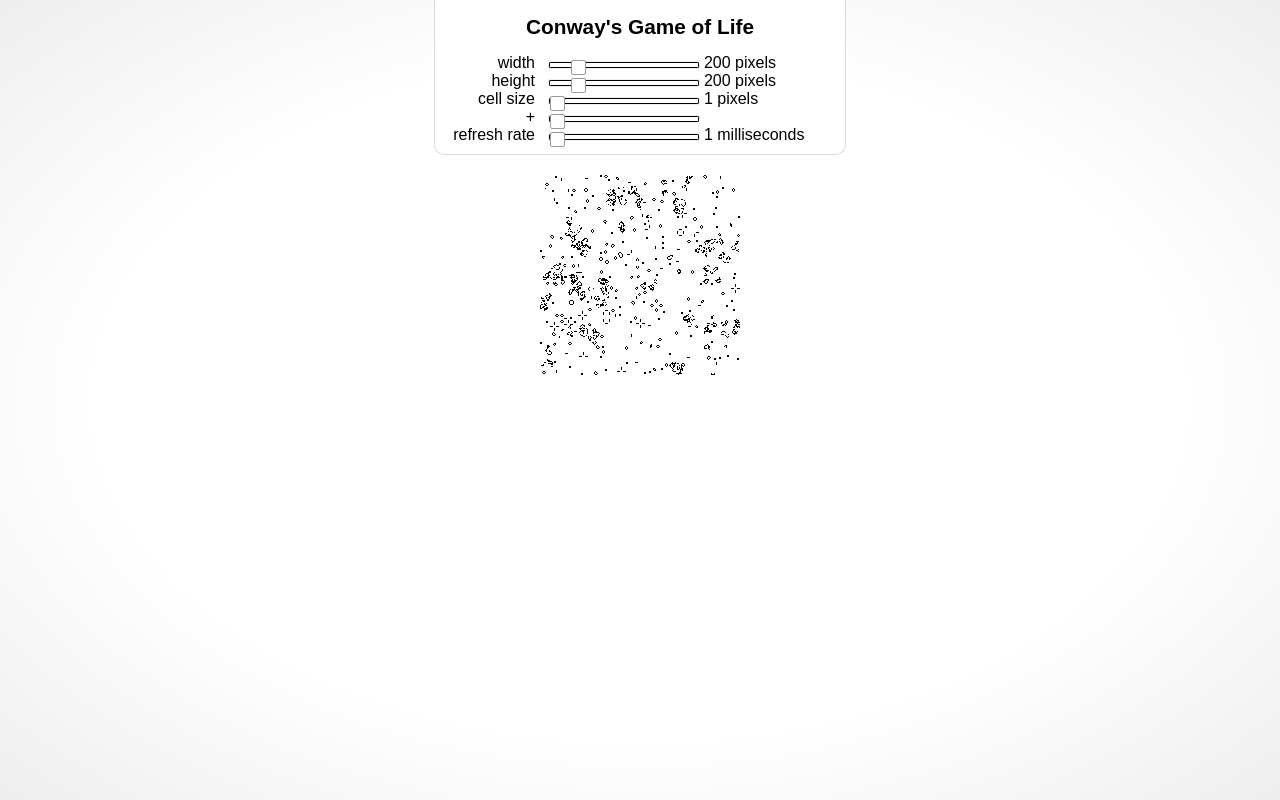
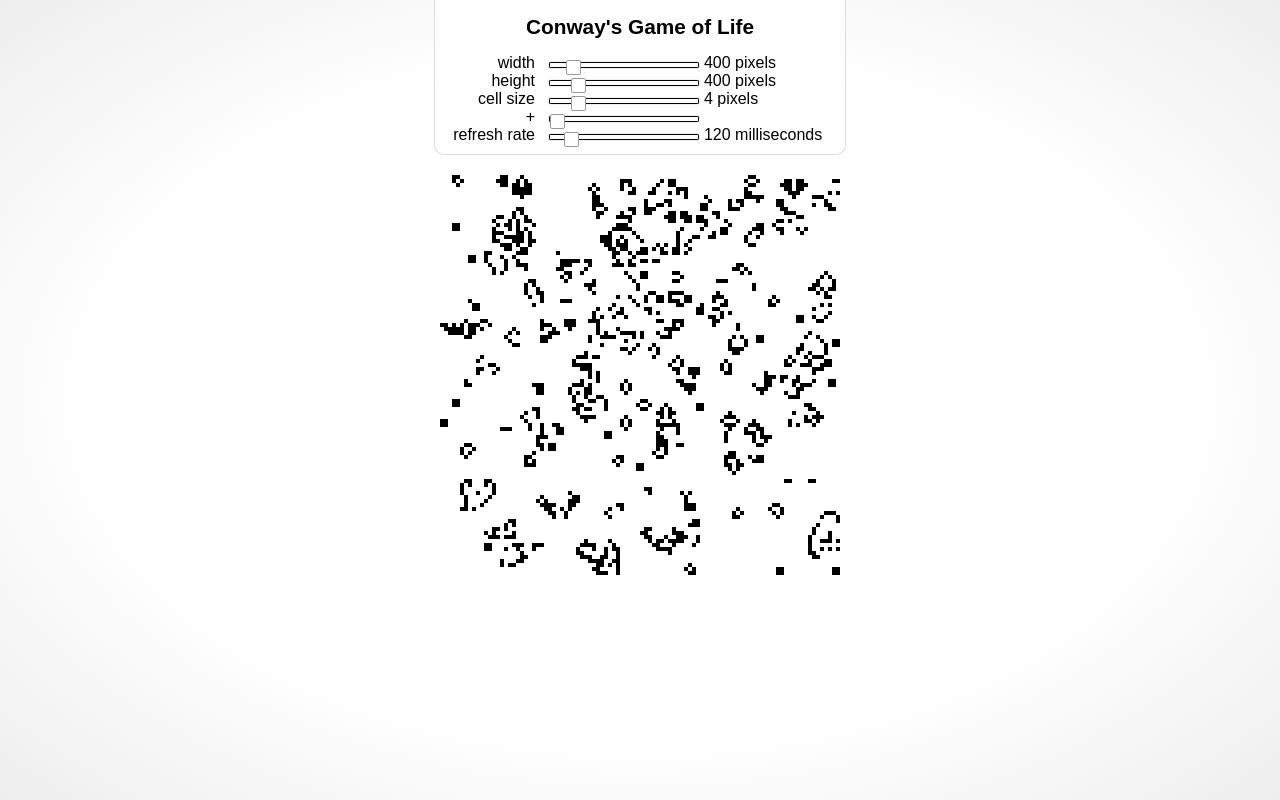
Before and after one commit to emilng/conways-game-of-life, a plain HTML site: page index.html in a window 1280 px wide. Drawn offline with Linux system fonts and the light colour scheme.

Commit message:
update to reasonable starting values

```diff
--- a/index.html
+++ b/index.html
@@ -40,7 +40,7 @@
           <div class="slider-display" id="js-refresh-rate-display"></div><span id="js-refresh-units"> milliseconds</span>
         </div>
       </div>
-      <canvas id="js-stage" width="200" height="200" />
+      <canvas id="js-stage" width="400" height="400" />
     </div>
 		<script type="text/javascript" src="main.js"></script>
 	</body>
--- a/main.js
+++ b/main.js
@@ -1,13 +1,21 @@
+
+/*
+reset button
+choose reasonable starting values
+link to description or wikipedia article
+favicon - http://realfavicongenerator.net/
+follow, tweet, github star, fork
+*/
 
 var data = {
   canvas: null,
   ctx: null,
   width: null,
   height: null,
-  scaledWidth: 200,
-  scaledHeight: 200,
-  cellSize: 1,
-  refreshRate: 1,
+  scaledWidth: 400,
+  scaledHeight: 400,
+  cellSize: 4,
+  refreshRate: 120,
   imageData: null,
   buf: null,
   buf8: null,
@@ -50,6 +58,8 @@ var init = function(data) {
   data.canvas = document.getElementById('js-stage');
   data.ctx = data.canvas.getContext('2d');
   data.bst = getBitsSetTable();
+  data.width = data.scaledWidth / data.cellSize;
+  data.height = data.scaledHeight / data.cellSize;
 };
 
 var initSlider = function(id, value, min, max) {
@@ -67,14 +77,14 @@ var initDisplay = function(id, value) {
 };
 
 var initUI = function(data) {
-  var widthRange = initSlider('js-width-range', data.canvas.width, 10, 600);
+  var widthRange = initSlider('js-width-range', data.canvas.width, 10, 800);
   var widthDisplay = initDisplay('js-width-display', data.canvas.width);
   var heightRange = initSlider('js-height-range', data.canvas.height, 10, 600);
   var heightDisplay = initDisplay('js-height-display', data.canvas.height);
-  var cellSizeRange = initSlider('js-cell-size-range', 1, 1, 20);
-  var cellSizeDisplay = initDisplay('js-cell-size-display', 1);
-  var refreshRateRange = initSlider('js-refresh-rate-range', 1, 1, 1000);
-  var refreshRateDisplay = initDisplay('js-refresh-rate-display', 1);
+  var cellSizeRange = initSlider('js-cell-size-range', data.cellSize, 1, 20);
+  var cellSizeDisplay = initDisplay('js-cell-size-display', data.cellSize);
+  var refreshRateRange = initSlider('js-refresh-rate-range', data.refreshRate, 1, 1000);
+  var refreshRateDisplay = initDisplay('js-refresh-rate-display', data.refreshRate);
   var cellAndRefreshRange = initSlider('js-cell-and-refresh-range', 1, 1, 100);
   var cellUnits = document.getElementById('js-cell-units');
   var refreshUnits = document.getElementById('js-refresh-units');
@@ -107,7 +117,6 @@ var initUI = function(data) {
     data.updated = true;
   });
 
-  cellSizeDisplay.textContent = 1;
   var updateCellSize = function(cellSize) {
     data.cellSize = cellSize;
     cellSizeDisplay.textContent = cellSize;
@@ -142,6 +151,9 @@ var initUI = function(data) {
     updateRefreshRate(refreshRate);
     refreshRateRange.value = refreshRate;
   });
+
+  updateCellSize(data.cellSize);
+  updateRefreshRate(data.refreshRate);
 };
 
 var updateData = function(data) {
```
